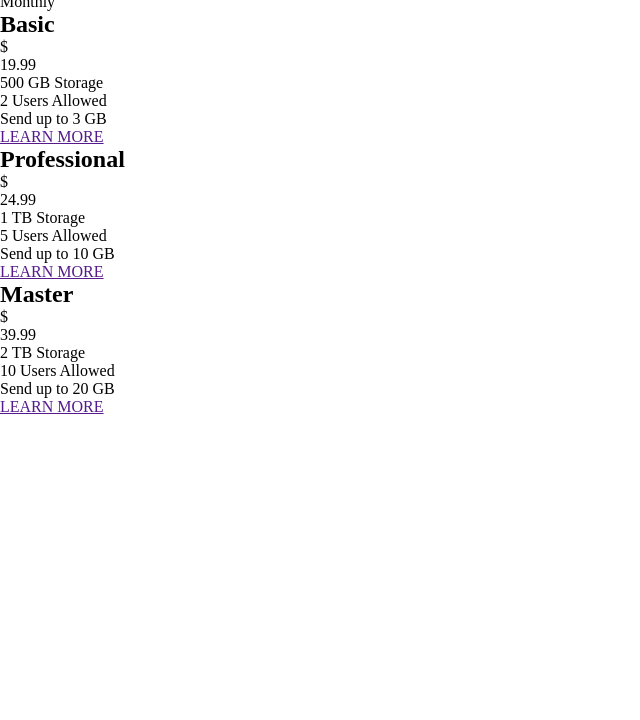
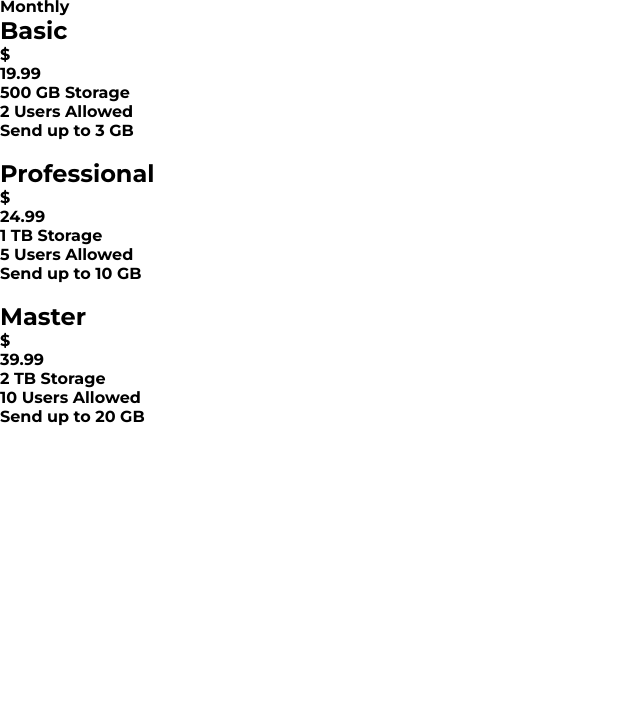
Before and after one commit to andreseichi/pricing-component-with-toggle, a plain HTML site: page index.html in a window 1280 px wide. Shown: the part 80-800 px from the top of the page, without its empty margins (0-640 px from the left). Drawn offline with Linux system fonts and the light colour scheme.

Commit message:
global styles

```diff
--- a/styles/style.scss
+++ b/styles/style.scss
@@ -3,3 +3,17 @@
   margin: 0;
   box-sizing: border-box;
 }
+
+a {
+  text-decoration: none;
+  color: #fff;
+}
+
+html {
+  font-size: 10px;
+}
+
+body {
+  font-size: 16px;
+  font-family: 'Montserrat', sans-serif;
+}
```
Also changed, not shown: styles/style.css, 1 other file.
